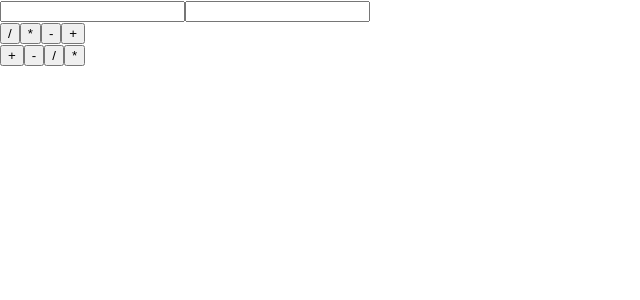
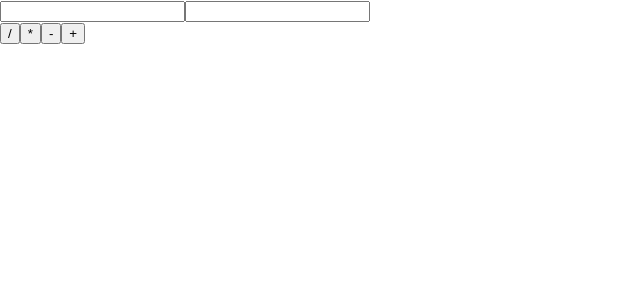
Before and after one commit to isogunro/typescript-react, a React (Create React App) app: page / in a window 1280 px wide. Shown: the top 300 px of the page, without its empty margins (0-640 px from the left). Built offline with nearby package versions, Linux system fonts and the light colour scheme.

Commit message:
removed reference to components

```diff
--- a/src/index.tsx
+++ b/src/index.tsx
@@ -2,19 +2,12 @@ import * as React from 'react';
 import ReactDOM from 'react-dom';
 import './index.css';
 import App from './App';
-import Plus from './Plus';
-import Minus from './Minus';
-import  Divide from './Divide';
-import  Multiply from './Multiply';
+
 import reportWebVitals from './reportWebVitals';
 
 ReactDOM.render(
   <React.StrictMode>
     <App />
-    <Plus />
-    <Minus />
-    <Divide />
-    <Multiply />
   </React.StrictMode>,
   document.getElementById('root')
 );
```
